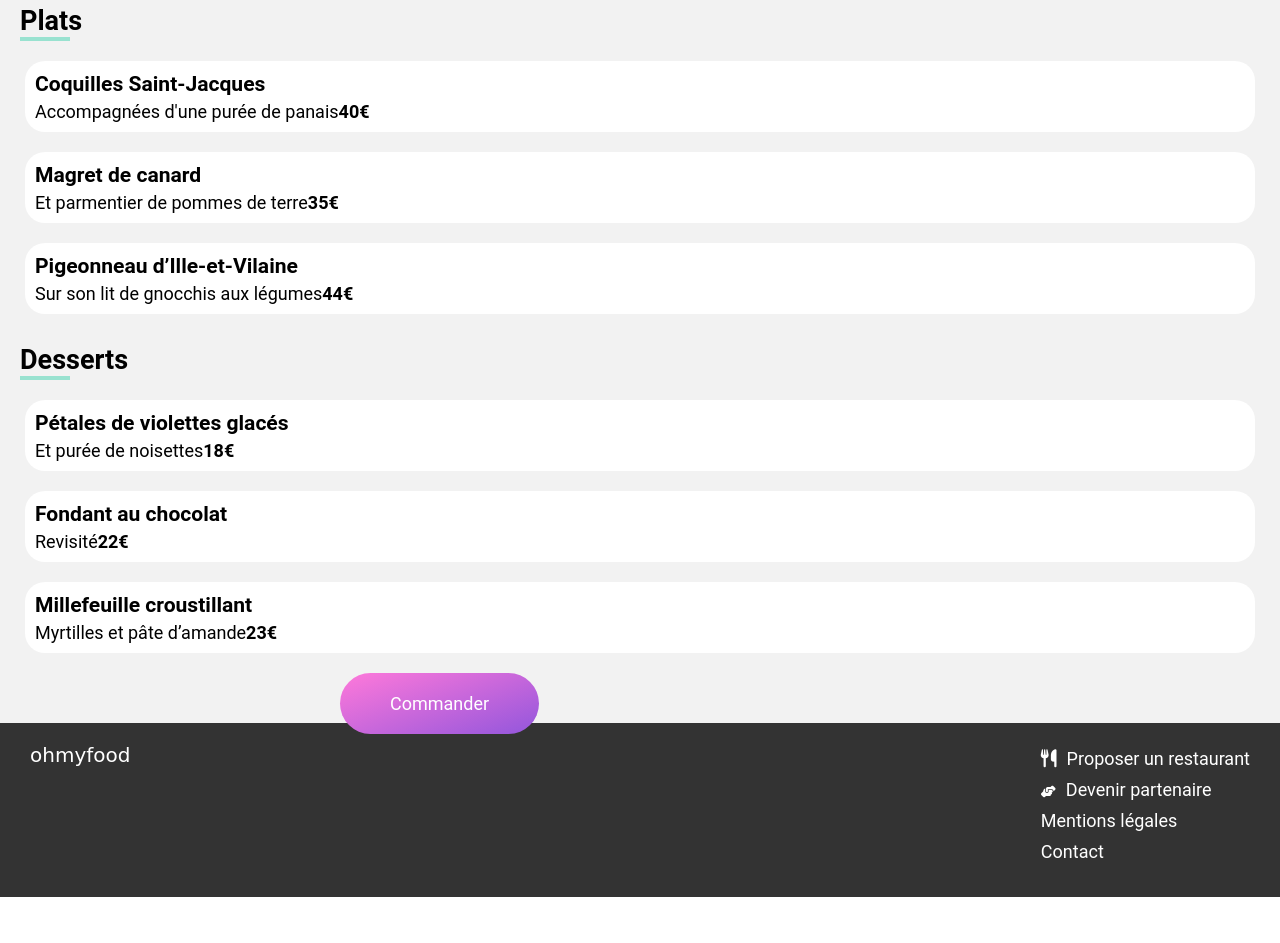
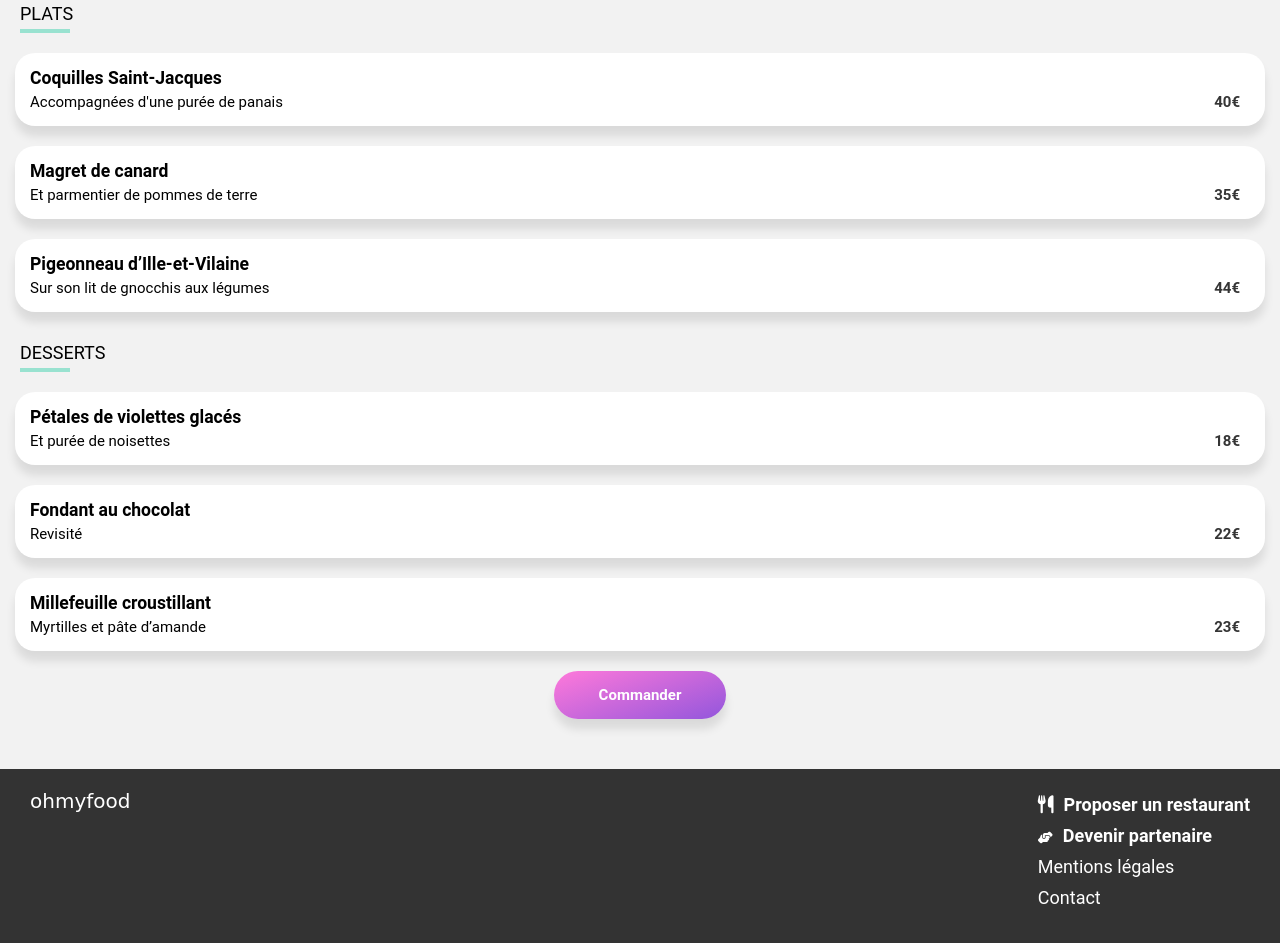
Before and after one commit to TenzaRemy/Ohmyfood, a website: page menu_a_la_francaise.html in a window 1280 px wide. Shown: the part 743-1686 px from the top of the page. Before the commit the page ends 1640 px from the top, so only its background shows below. Drawn offline with Linux system fonts and the light colour scheme.

Commit message:
Commit html css finit ?

```diff
--- a/menu_a_la_francaise.html
+++ b/menu_a_la_francaise.html
@@ -39,9 +39,7 @@
 					<div class="menu__article_titre">
 						<h3>Tartare de poulpe acidulé</h3>
 					</div>
-					<div class="menu__article_prix">
 						<p>Aux zestes d'orange<strong>25€</strong></p>
-					</div>
 					<div class="menu__anim">
 						<span><i class="fa-solid fa-circle-check"></i></span>
 					</div>
@@ -114,10 +112,14 @@
 						<span><i class="fa-solid fa-circle-check"></i></span>
 					</div>
 					</div>
-					<a class="commande__btn" href="#">Commander</a>
+
 				</section>
 
+				<div class="commande">
+					<a class="commande__btn" href="#">Commander</a>
+				</div>
 			</div>
+
 
 		</div>
 	</main>
@@ -127,12 +129,11 @@
 		<footer class="footer">
                 <div class="footer__logo">ohmyfood</div>
                 	<ul>
-                		<li><a href="#"><i class="fa-solid fa-utensils"></i>Proposer un restaurant</a></li>
-                		<li><a href="#"><i class="fa-solid fa-handshake-angle"></i>Devenir partenaire</a></li>
+                		<li class="footer__bold"><a href="#"><i class="fa-solid fa-utensils"></i>Proposer un restaurant</a></li>
+                		<li class="footer__bold"><a href="#"><i class="fa-solid fa-handshake-angle"></i>Devenir partenaire</a></li>
                 		<li><a href="#">Mentions légales</a></li>
                 		<li><a href="mailto:ohmyfoodFR@gmail.com">Contact</a></li>
                 	</ul>
         </footer>
-
 </body>
 </html>
--- a/sass/main.scss
+++ b/sass/main.scss
@@ -5,7 +5,6 @@
 
 header{
 	@include flex;
-	box-shadow: 0 5px 5px rgba(0, 0, 0, 0.1);
 
 	& img{
 		padding: 20px 0;
@@ -21,6 +20,10 @@ header{
 	}
 }
 
+.header{
+	box-shadow: 5px 5px 5px lightgray;
+}
+
 #logo_map{
 	color: #333333;
 }
@@ -34,25 +37,27 @@ header{
 	&__ville{
 	border: none;
 	background-color: #eaeaea;
-	color: #333333;
 	text-align: center;
 	font-size: 18px;
+	width: 80%;
 	}
 }
 
 .reservation{
-	padding: 40px 20px 75px 20px;
+	padding: 40px 0 75px 0;
 	text-align: center;
 	font-size: 16px;
 	background-color: #F6F6F6;
 
 	& h1{
-	padding-bottom: 15px;
-	font-size: 28px;
+	padding: 0 45px 15px 45px;
+	font-size: 24px;
 	}
 
 	& p{
-	padding-bottom: 50px;
+	color: #666666;
+	padding-bottom: 55px;
+	font-size: 18px;
 	}
 
 	&__btn{
@@ -60,6 +65,8 @@ header{
  	color: white;
  	border-radius: 50px;
  	padding: 20px 30px;
+ 	font-weight: bold;
+ 	box-shadow: 0 10px 10px rgba(0, 0, 0, 0.1);
 	}
 }
 
@@ -185,14 +192,17 @@ header{
 	background-color: #F2F2F2;
 	margin-top: -50px;
 	position: relative;
-	padding: 30px 20px;
+	padding: 30px 10px;
+	font-size: 15px;
+
 
 	&__titre{
 	display: flex;
 	justify-content: space-between;
 	align-items: baseline;
 	width: 100%;
-	font-size: 14px;
+	font-size: 13px;
+	margin-left: 10px;
 	font-family: $font-title;
 		& h1{
 			font-weight: 300;
@@ -201,7 +211,7 @@ header{
 
 	& i{
 	font-size: 30px;
-	padding-right: 20px;
+	padding-right: 40px;
 	}
 
 	&__carte{
@@ -214,6 +224,41 @@ header{
 	&__article{
 	width: 100%;
 	padding-top: 10px;
+
+		&_titre{
+		font-size: 14px;
+		}
+
+		&_text{
+		background-color: white;
+		border-radius: 20px;
+		margin: 20px 5px;
+		padding: 15px;
+		overflow: hidden;
+		display: flex;
+		flex-direction: column;
+		gap: 5px;
+		box-shadow: 0px 10px 10px rgba(0, 0, 0, 0.1);
+		text-overflow: 	ellipsis;
+
+			& p{
+			display: flex;
+			justify-content: space-between;
+			font-size: 15px;
+
+				& strong{
+				color: #353535;
+				margin-right: 10px;
+				}
+			}
+		}
+
+		& h2{
+		text-transform: uppercase;
+		font-size: 18px;
+		font-weight: 400;
+		margin: 0 0 5px 10px;
+		}
 	}
 
 	&__trait{
@@ -221,18 +266,10 @@ header{
 	border: none;
 	width: 50px;
 	height: 4px;
+	margin-left: 10px;
 	}
 
-	&__article_text{
-	background-color: white;
-	border-radius: 20px;
-	margin: 20px 5px;
-	padding: 10px;
-	overflow: hidden;
-	display: flex;
-	flex-direction: column;
-	gap: 5px;
-	}
+
 
 	&__article_titre{
 
@@ -256,14 +293,20 @@ header{
 	}
 }
 
-.commande__btn{
+.commande{
+	@include flex;
+	width: 100%;
+
+	&__btn{
 	background: linear-gradient(160deg, $color-secondary, $color-primary);
  	color: white;
  	border-radius: 50px;
- 	padding: 20px 50px;
- 	position: absolute;
- 	margin-left: 25%;
+ 	padding: 15px 45px;
+ 	position: relative;
+ 	font-weight: bold;
+ 	box-shadow: 0 10px 10px rgba(0, 0, 0, 0.1);
 	}
+}
 
 /* footer index et 4 pages */
 
@@ -298,7 +341,7 @@ header{
 	}
 
 	&__bold{
-	font-weight: 500;
+	font-weight: bold;
 	}
 
 }
```
Also changed, not shown: index.html (+2 -2 lines), menu_la_note_enchantee.html (+7 -3 lines), menu_la_palette_du_gout.html (+7 -3 lines), menu_le_delice_des_sens.html (+7 -3 lines), public/css/style.css, 1 other file.
